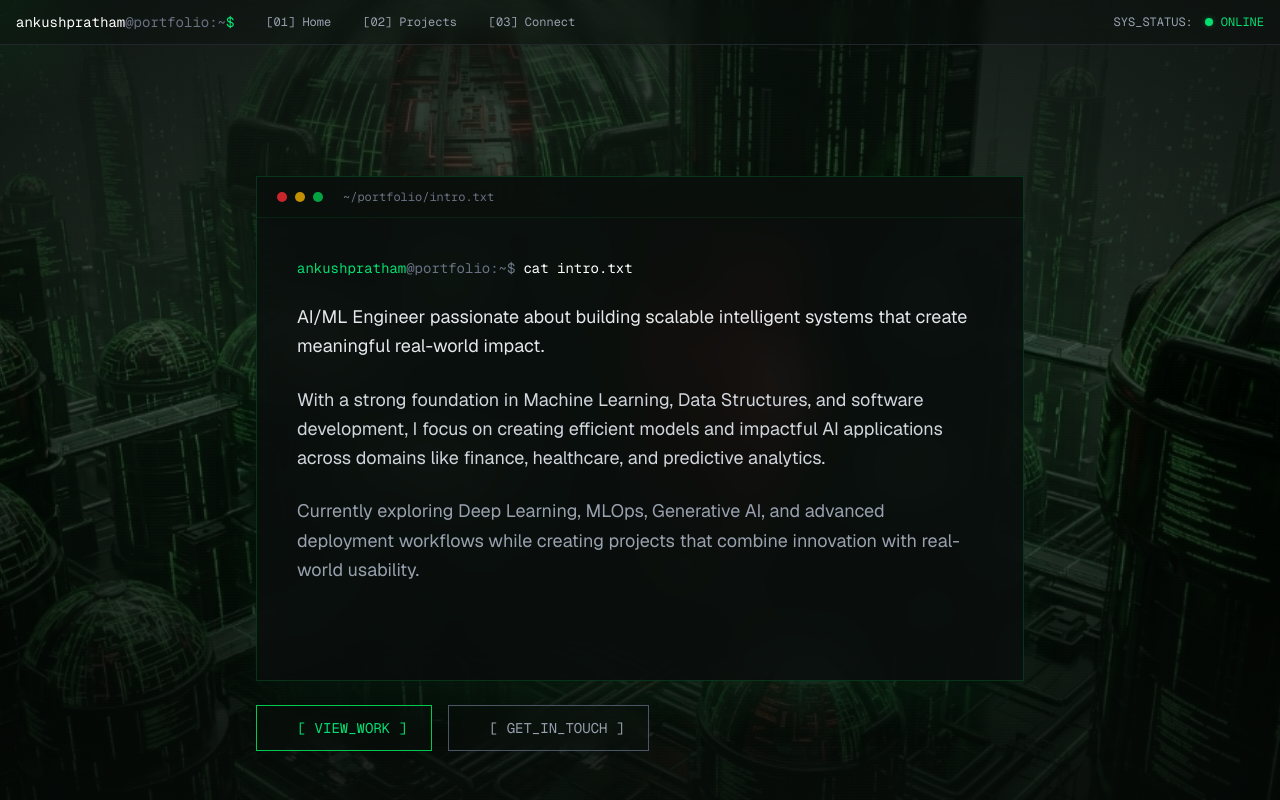
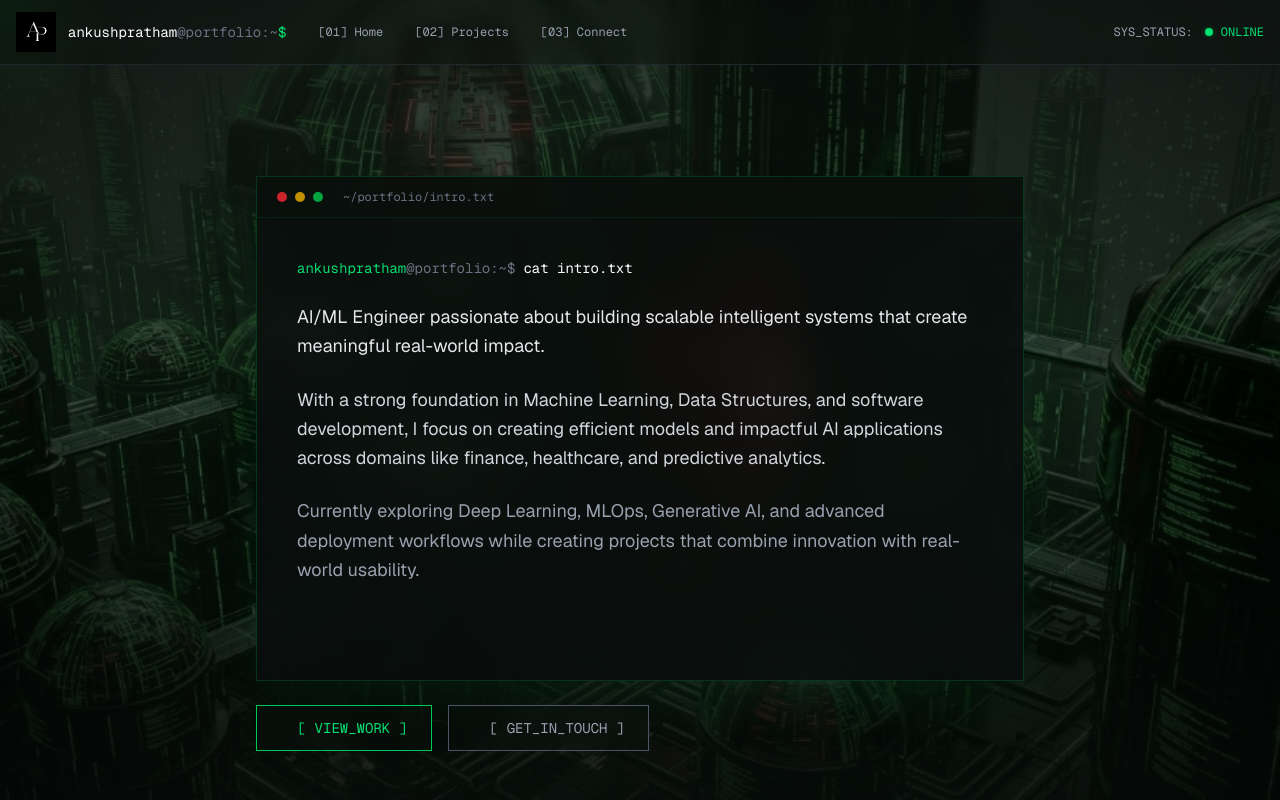
Before and after one commit to Ap17-dl/Portfolio-Website, a Next.js app: page / in a window 1280 px wide. Shown: the top 800 px of the page. Built offline with nearby package versions, Linux system fonts and the light colour scheme.

Commit message:
Added logo

```diff
--- a/app/layout.tsx
+++ b/app/layout.tsx
@@ -10,7 +10,10 @@ const _geistMono = Geist_Mono({ subsets: ["latin"] });
 
 export const metadata: Metadata = {
   title: 'Ankush Pratham',
-  description: 'AI/ML Engineer Portfolio Website'
+  description: 'AI/ML Engineer Portfolio Website',
+  icons: {
+    icon: '/logo.png',
+  }
 }
 
 export default function RootLayout({
--- a/components/header.tsx
+++ b/components/header.tsx
@@ -1,6 +1,7 @@
 'use client';
 
 import { useState, useEffect } from 'react';
+import Image from 'next/image';
 
 export function Header() {
   const [scrolled, setScrolled] = useState(false);
@@ -27,12 +28,21 @@ export function Header() {
       }`}
     >
       <div className="max-w-7xl mx-auto px-4 py-3 flex items-center justify-between">
-        {/* Left side - terminal prompt */}
-        <div className="font-mono text-sm text-green-400 whitespace-nowrap">
-          <span className="text-white">ankushpratham</span>
-          <span className="text-gray-500">@portfolio</span>
-          <span className="text-gray-500">:~</span>
-          <span className="text-green-400">$</span>
+        {/* Left side - Logo */}
+        <div className="flex items-center gap-3">
+          <Image
+            src="/logo.png"
+            alt="AP Logo"
+            width={40}
+            height={40}
+            className="h-10 w-auto"
+          />
+          <div className="font-mono text-sm text-green-400 whitespace-nowrap hidden sm:flex">
+            <span className="text-white">ankushpratham</span>
+            <span className="text-gray-500">@portfolio</span>
+            <span className="text-gray-500">:~</span>
+            <span className="text-green-400">$</span>
+          </div>
         </div>
 
         {/* Center - Navigation */}
```
Also changed, not shown: public/logo.png (added).
